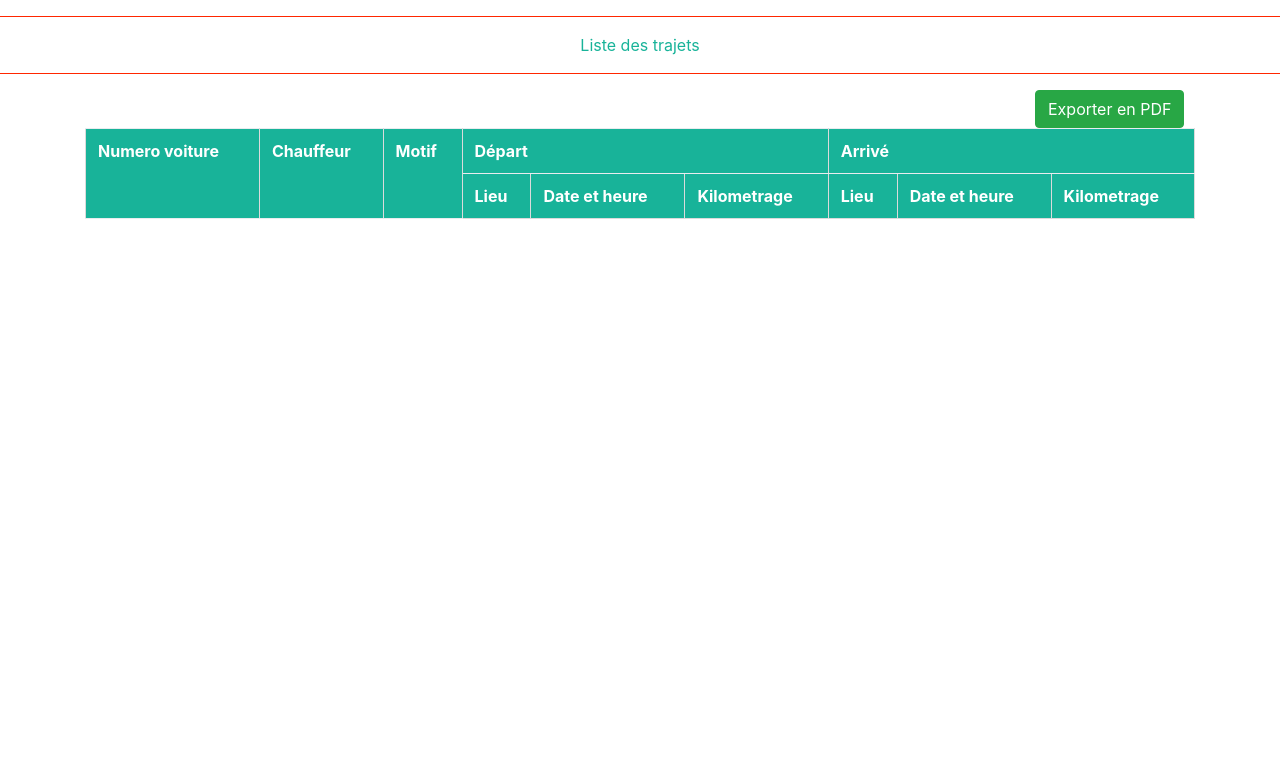
After one commit to mandresyrabenja/evaluation, a CodeIgniter app: the page made by application/views/travel/topdf.php in a window 1280 px wide. The commit adds this page. Shown: the top 783 px of the page. Run offline with CodeIgniter, Linux system fonts and the light colour scheme; data that the repository does not hold is empty; some libraries are stand-ins or nearby versions.

Commit message:
feat: Add functionnality to export car travels to PDF

```diff
--- a/application/controllers/Travel.php
+++ b/application/controllers/Travel.php
@@ -15,8 +15,7 @@ class Travel extends CI_Controller
             $carId = $this->input->get('car_id');
             $data['travels'] =  $this->travel->findCarTravels($carId);
 
-            $data['page'] = $this->load->view('travel/list', $data, true);
-            $this->load->view('template', $data );
+            $data['page'] = $this->load->view('travel/topdf', $data);
         }
     }
 
--- a/application/views/car/list.php
+++ b/application/views/car/list.php
@@ -18,7 +18,7 @@
             <th class="text-white">Marque</th>
             <th class="text-white">Modèle</th>
             <th class="text-white">Type</th>
-            <th class="text-white">Trajet</th>
+            <th class="text-white">Lien</th>
         </thead>
             <tbody class="table-light">
                 <?php foreach($cars as $car): ?>
@@ -27,7 +27,7 @@
                         <td><?= $car->brand ?></td>
                         <td><?= $car->car_model ?></td>
                         <td><?= $car->type ?></td>
-                        <td><a href="<?= site_url('travel/carTravels?car_id=' . $car->numero) ?>">PDF</a></td>
+                        <td><a class="btn btn-success" href="<?= site_url('travel/carTravels?car_id=' . $car->numero) ?>">Trajet</a></td>
                     </tr>
                 <?php endforeach ?>
             </tbody>
--- /dev/null
+++ b/application/views/travel/topdf.php
@@ -0,0 +1,91 @@
+<html>
+<head>
+  <title>Evaluation</title>
+  <link rel="icon" href="<?= img_url('maki.png') ?>">
+  <link rel="stylesheet" href="<?= css_url('bulma.min')?>">
+  <link rel="stylesheet" href="<?= css_url('bootstrap.min')?>">
+  <link rel="stylesheet" href="<?= css_url('animate.min')?>">
+  <link rel="stylesheet" href="<?= css_url('font-awesome.min')?>">
+  <link rel="stylesheet" href="<?= css_url('style_backoffice')?>">
+
+  <script src="<?= js_url('vue.min')?>"></script>
+  <script src="<?= js_url('axios.min')?>"></script>
+  <script src="<?= js_url('jquery.min')?>"></script>
+  <script type="text/javascript" src="http://ajax.googleapis.com/ajax/libs/jquery/1.8.3/jquery.min.js"></script>
+
+  <script type="text/javascript">
+    $("#btnPrint").live("click", function () {
+      var divContents = $("#text").html();
+      var printWindow = window.open('', '', 'height=400,width=800');
+      printWindow.document.write('<html><head><title>Html to PDF</title>');
+      printWindow.document.write('</head><body >');
+      printWindow.document.write(document.getElementById('text').innerHTML);
+      printWindow.document.write('</body></html>');
+      printWindow.document.close();
+      printWindow.print();
+    });
+  </script>
+  </head>
+  <body>
+    <form id="form1">
+    <div id="text">
+      <hr>
+      <ul class="nav justify-content-center" id="crud_title">
+          <li class="nav-item">Liste des trajets</li>
+      </ul>
+      <hr>
+
+      <div class="container">
+          <div class="row">
+              <div class="col-md-10"></div>
+              <div class="col-md-2"><button class="btn btn-success" id="btnPrint">Exporter en PDF</button></div>
+          </div>
+          <div class="row">
+              <div class="col-md-12">
+                  <table class="table is-bordered is-hoverable">
+                  <thead id="table_head" class="text-white" >
+                      <tr>
+                          <th class="text-white align-top" rowspan="2">Numero voiture</th>
+                          <th class="text-white align-top" rowspan="2">Chauffeur</th>
+                          <th class="text-white align-top" rowspan="2">Motif</th>
+                          <th class="text-white" colspan="3">Départ</th>
+                          <th class="text-white" colspan="3">Arrivé</th>
+                      </tr>
+                      <tr>
+                          <td class="text-white font-weight-bold">Lieu</td>
+                          <td class="text-white font-weight-bold">Date et heure</td>
+                          <td class="text-white font-weight-bold">Kilometrage</td>
+                          <td class="text-white font-weight-bold">Lieu</td>
+                          <td class="text-white font-weight-bold">Date et heure</td>
+                          <td class="text-white font-weight-bold">Kilometrage</td>
+                      </tr>
+                  </thead>
+                      <tbody class="table-light">
+
+                          <?php foreach($travels as $travel): ?>
+                              <tr class="table-default">
+                                  <td><?= $travel->car_id ?></td>
+                                  <td><?= $travel->driver ?></td>
+                                  <td><?= $travel->reason ?></td>
+                                  <td><?= $travel->start_place ?></td>
+                                  <td><?= $travel->start_time ?></td>
+                                  <td><?= $travel->start_km ?></td>
+                                  <td><?= $travel->end_place ?></td>
+                                  <td><?= $travel->end_time ?></td>
+                                  <td><?= $travel->end_km ?></td>
+                              </tr>
+                          <?php endforeach ?>
+                      </tbody>
+                  </table>
+              </div>
+          </div>
+      </div>
+    </div>
+
+    </form>
+  </body>
+
+<script src="<?= js_url('pagination') ?>"></script>
+<script src="<?= js_url('app') ?>"></script>
+
+</html>
```
Also changed, not shown: application/views/topdf.php (deleted, +0 -27 lines).
